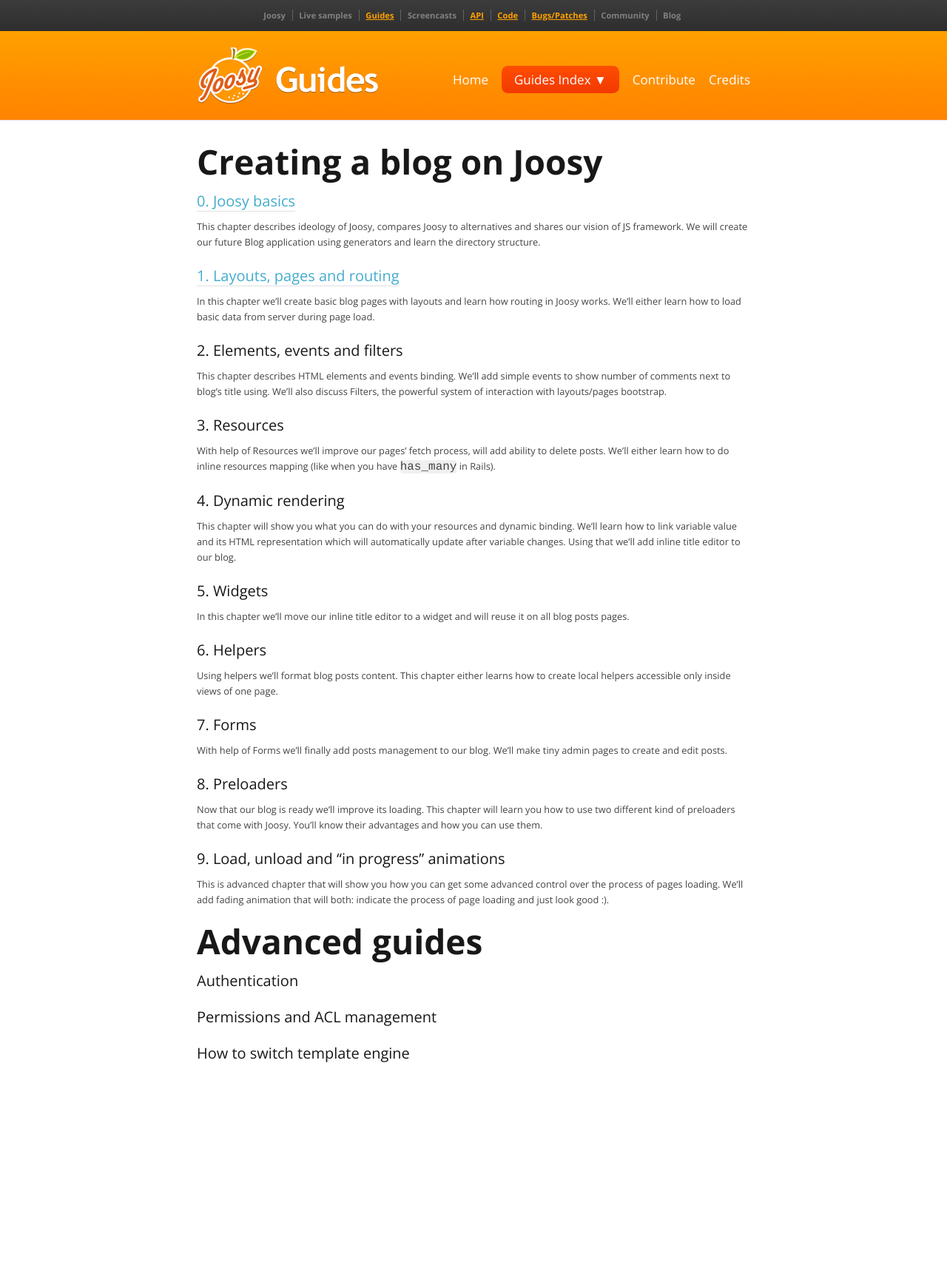
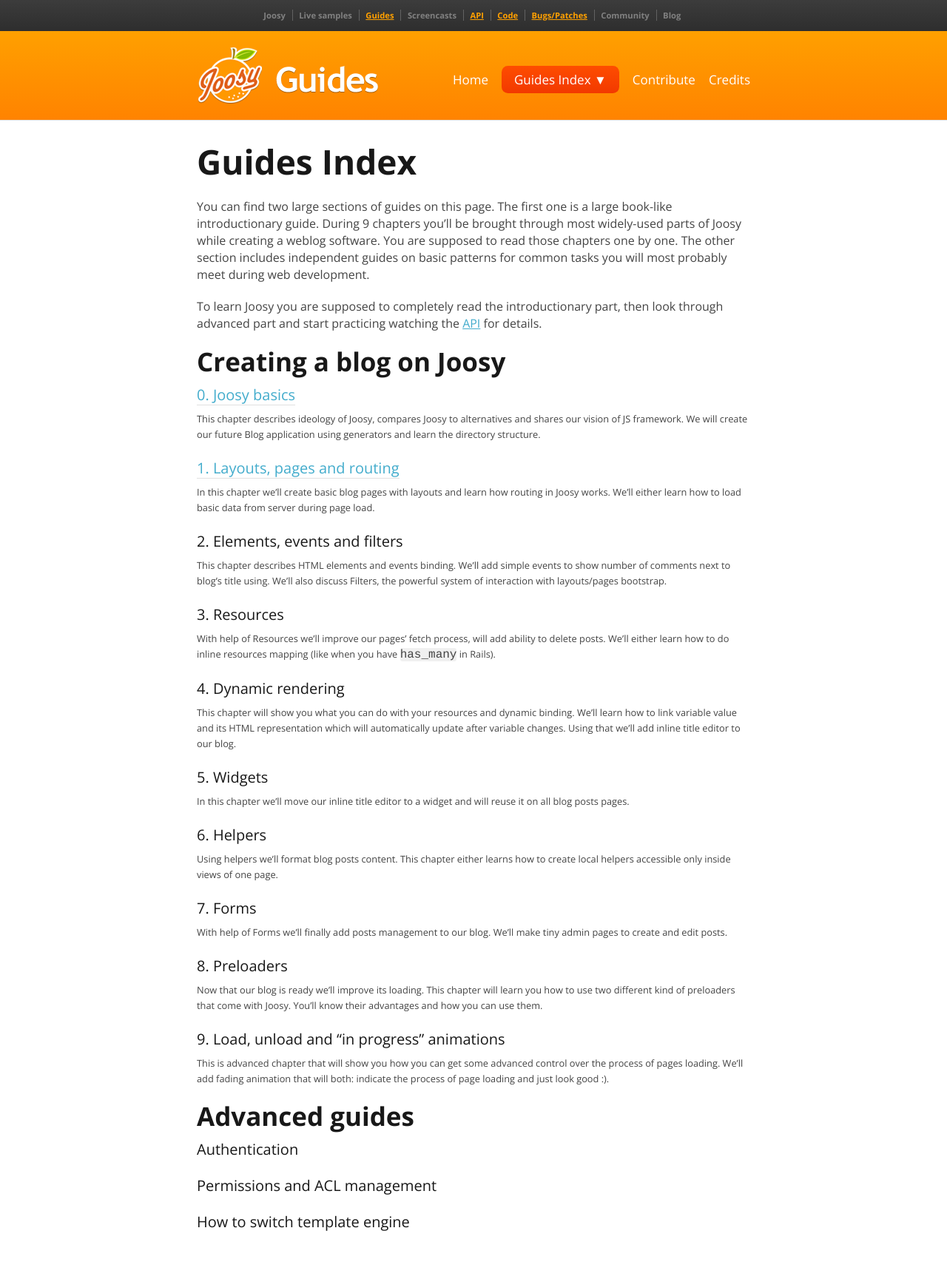
Before and after one commit to joosy/guides, a Jekyll site: the page built from index.md, in a window 1280 px wide. Shown: the whole page at 74% size. Built offline with Jekyll 4.4.1, drawn with Linux system fonts in a browser that asks for light colours; before the commit the page ends 1478 px from its top, so only the background shows below that.

Commit message:
More style fixes

```diff
--- a/css/styles.css
+++ b/css/styles.css
@@ -133,11 +133,11 @@
   font-family: 'Merriweather', serif; }
 abbr.published a { color: #666; text-decoration: none; }
 
-.post-list { font-size: .8em; }
+.post-list h1 { margin-bottom: 25px }
 .post-list ul { list-style: none; }
-.post-list ul li { margin-bottom: 20px; }
-.post-list ul li h2 { font-size: 20px; line-height: 29px; font-weight: 500; text-shadow: 0 1px 0 white; }
-.post-list ul li h2 a { text-decoration: none; border-bottom: 1px solid #e0e0e0; }
+.post-list ul li { margin-bottom: 20px; font-size: 0.8em }
+.post-list ul li h3 { font-size: 20px; line-height: 29px; font-weight: 500; text-shadow: 0 1px 0 white; }
+.post-list ul li h3 a { text-decoration: none; border-bottom: 1px solid #e0e0e0; }
 
 article { margin-bottom: 3em; }
 article p,
--- a/index.md
+++ b/index.md
@@ -3,52 +3,58 @@
 title: "Guides"
 ---
 
-# Creating a blog on Joosy
+# Guides Index
 
-* ## [0. Joosy basics](guides/joosy-basics.html)
+You can find two large sections of guides on this page. The first one is a large book-like introductionary guide. During 9 chapters you'll be brought through most widely-used parts of Joosy while creating a weblog software. You are supposed to read those chapters one by one. The other section includes independent guides on basic patterns for common tasks you will most probably meet during web development.
+
+To learn Joosy you are supposed to completely read the introductionary part, then look through advanced part and start practicing watching the [API](http://api.joosy.ws/) for details.
+
+## Creating a blog on Joosy
+
+* ### [0. Joosy basics](guides/joosy-basics.html)
 
   This chapter describes ideology of Joosy, compares Joosy to alternatives and shares our vision of JS framework. We will create our future Blog application using generators and learn the directory structure.
 
-* ## [1. Layouts, pages and routing](guides/layouts-pages-and-routing.html)
+* ### [1. Layouts, pages and routing](guides/layouts-pages-and-routing.html)
 
   In this chapter we'll create basic blog pages with layouts and learn how routing in Joosy works. We'll either learn how to load basic data from server during page load.
 
-* ## 2. Elements, events and filters
+* ### 2. Elements, events and filters
 
   This chapter describes HTML elements and events binding. We'll add simple events to show number of comments next to blog's title using. We'll also discuss Filters, the powerful system of interaction with layouts/pages bootstrap.
 
-* ## 3. Resources
+* ### 3. Resources
 
   With help of Resources we'll improve our pages' fetch process, will add ability to delete posts. We'll either learn how to do inline resources mapping (like when you have `has_many` in Rails).
 
-* ## 4. Dynamic rendering
+* ### 4. Dynamic rendering
 
   This chapter will show you what you can do with your resources and dynamic binding. We'll learn how to link variable value and its HTML representation which will automatically update after variable changes. Using that we'll add inline title editor to our blog.
 
-* ## 5. Widgets
+* ### 5. Widgets
 
   In this chapter we'll move our inline title editor to a widget and will reuse it on all blog posts pages.
 
-* ## 6. Helpers
+* ### 6. Helpers
 
   Using helpers we'll format blog posts content. This chapter either learns how to create local helpers accessible only inside views of one page.
 
-* ## 7. Forms
+* ### 7. Forms
 
   With help of Forms we'll finally add posts management to our blog. We'll make tiny admin pages to create and edit posts.
 
-* ## 8. Preloaders
+* ### 8. Preloaders
 
   Now that our blog is ready we'll improve its loading. This chapter will learn you how to use two different kind of preloaders that come with Joosy. You'll know their advantages and how you can use them.
 
-* ## 9. Load, unload and "in progress" animations
+* ### 9. Load, unload and "in progress" animations
 
   This is advanced chapter that will show you how you can get some advanced control over the process of pages loading. We'll add fading animation that will both: indicate the process of page loading and just look good :).
 
-# Advanced guides
+## Advanced guides
 
-* ## Authentication
+* ### Authentication
 
-* ## Permissions and ACL management
+* ### Permissions and ACL management
 
-* ## How to switch template engine
+* ### How to switch template engine
```
